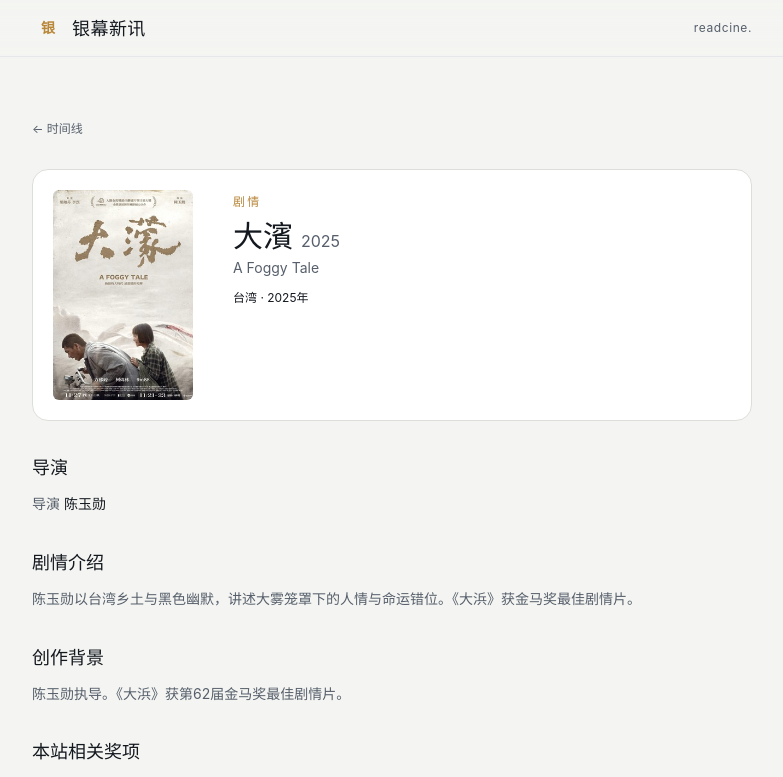
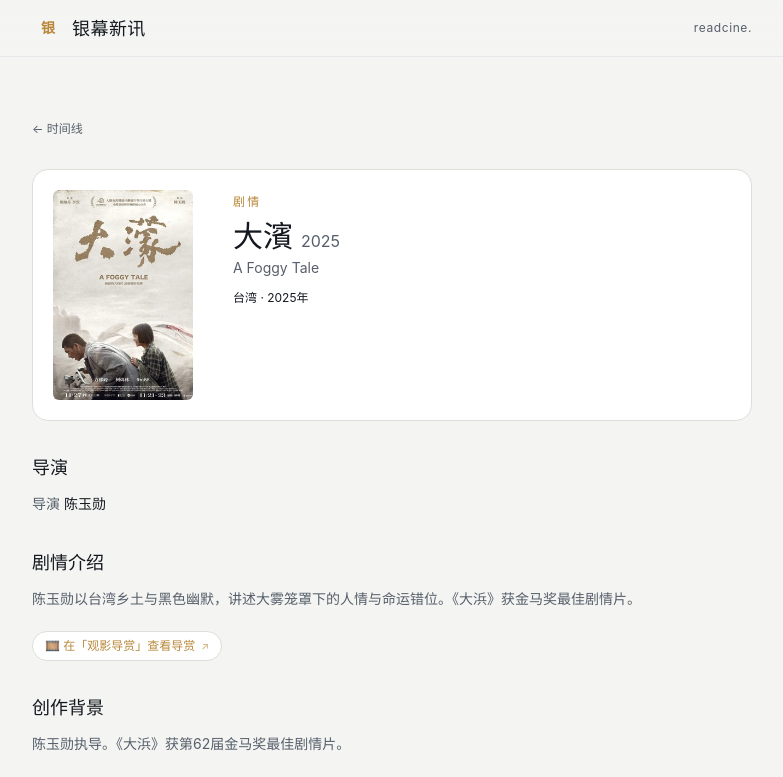
Before and after one commit to xmcter/movie-awards-site, a Next.js app: page /film/a-foggy-tale in a window 1280 px wide. Shown: the top 777 px of the page, without its empty margins (248-1031 px from the left). Built offline with nearby package versions, Linux system fonts and the light colour scheme.

Commit message:
feat: 在影片与事件详情页剧情下方新增跳转「观影导赏」入口

```diff
--- a/src/app/event/[id]/page.tsx
+++ b/src/app/event/[id]/page.tsx
@@ -99,6 +99,16 @@ export default async function EventPage({
   const badge = event.badge === "新品" ? "新片" : event.badge;
   const pagerItems = timeline.map((e) => ({ id: e.id, title: e.headline || e.filmTitle }));
 
+  const guideQuery = [
+    film?.title || event.filmTitle,
+    film?.year || event.filmYear,
+    film?.titleEn || event.filmTitleEn,
+    directors[0],
+  ]
+    .filter(Boolean)
+    .join(" ");
+  const guideUrl = `https://guide.readcine.com/?q=${encodeURIComponent(guideQuery)}&pick=1`;
+
   return (
     <div className="space-y-6">
       <div className="flex items-center justify-between gap-4 text-xs text-cinema-muted">
@@ -179,10 +189,34 @@ export default async function EventPage({
       {plot ? (
         <Section title="剧情简介">
           <p>{plot}</p>
+          <div className="mt-4 pt-1">
+            <a
+              href={guideUrl}
+              target="_blank"
+              rel="noopener noreferrer"
+              className="inline-flex items-center gap-1.5 rounded-full border border-cinema-border bg-cinema-card px-3 py-1.5 text-xs text-cinema-gold transition hover:border-cinema-gold/40 hover:text-cinema-gold-light"
+            >
+              <span>🎞️ 在「观影导赏」查看导赏</span>
+              <span className="text-[10px] opacity-70">↗</span>
+            </a>
+          </div>
         </Section>
       ) : (
         <Section title="剧情简介">
           <p>尚无公开剧情资料，不编造。</p>
+          {guideQuery ? (
+            <div className="mt-4 pt-1">
+              <a
+                href={guideUrl}
+                target="_blank"
+                rel="noopener noreferrer"
+                className="inline-flex items-center gap-1.5 rounded-full border border-cinema-border bg-cinema-card px-3 py-1.5 text-xs text-cinema-gold transition hover:border-cinema-gold/40 hover:text-cinema-gold-light"
+              >
+                <span>🎞️ 在「观影导赏」查看导赏</span>
+                <span className="text-[10px] opacity-70">↗</span>
+              </a>
+            </div>
+          ) : null}
         </Section>
       )}
 
--- a/src/app/film/[id]/page.tsx
+++ b/src/app/film/[id]/page.tsx
@@ -171,6 +171,16 @@ export default async function FilmPage({
           ? "致敬"
           : "导演";
 
+  const guideQuery = [
+    film.title,
+    film.year,
+    film.titleEn,
+    film.directors.length > 0 ? film.directors[0] : "",
+  ]
+    .filter(Boolean)
+    .join(" ");
+  const guideUrl = `https://guide.readcine.com/?q=${encodeURIComponent(guideQuery)}&pick=1`;
+
   const jsonLd = {
     "@context": "https://schema.org",
     "@type": "Movie",
@@ -271,6 +281,17 @@ export default async function FilmPage({
       {plot ? (
         <Section title="剧情介绍">
           <p>{plot}</p>
+          <div className="mt-4 pt-1">
+            <a
+              href={guideUrl}
+              target="_blank"
+              rel="noopener noreferrer"
+              className="inline-flex items-center gap-1.5 rounded-full border border-cinema-border bg-cinema-card px-3 py-1.5 text-xs text-cinema-gold transition hover:border-cinema-gold/40 hover:text-cinema-gold-light"
+            >
+              <span>🎞️ 在「观影导赏」查看导赏</span>
+              <span className="text-[10px] opacity-70">↗</span>
+            </a>
+          </div>
         </Section>
       ) : null}
 
@@ -283,6 +304,17 @@ export default async function FilmPage({
       {!plot && !background ? (
         <Section title="创作背景">
           <p>尚无可靠公开剧情或创作资料，本节从略，不编造。</p>
+          <div className="mt-4 pt-1">
+            <a
+              href={guideUrl}
+              target="_blank"
+              rel="noopener noreferrer"
+              className="inline-flex items-center gap-1.5 rounded-full border border-cinema-border bg-cinema-card px-3 py-1.5 text-xs text-cinema-gold transition hover:border-cinema-gold/40 hover:text-cinema-gold-light"
+            >
+              <span>🎞️ 在「观影导赏」查看导赏</span>
+              <span className="text-[10px] opacity-70">↗</span>
+            </a>
+          </div>
         </Section>
       ) : null}
 
```
